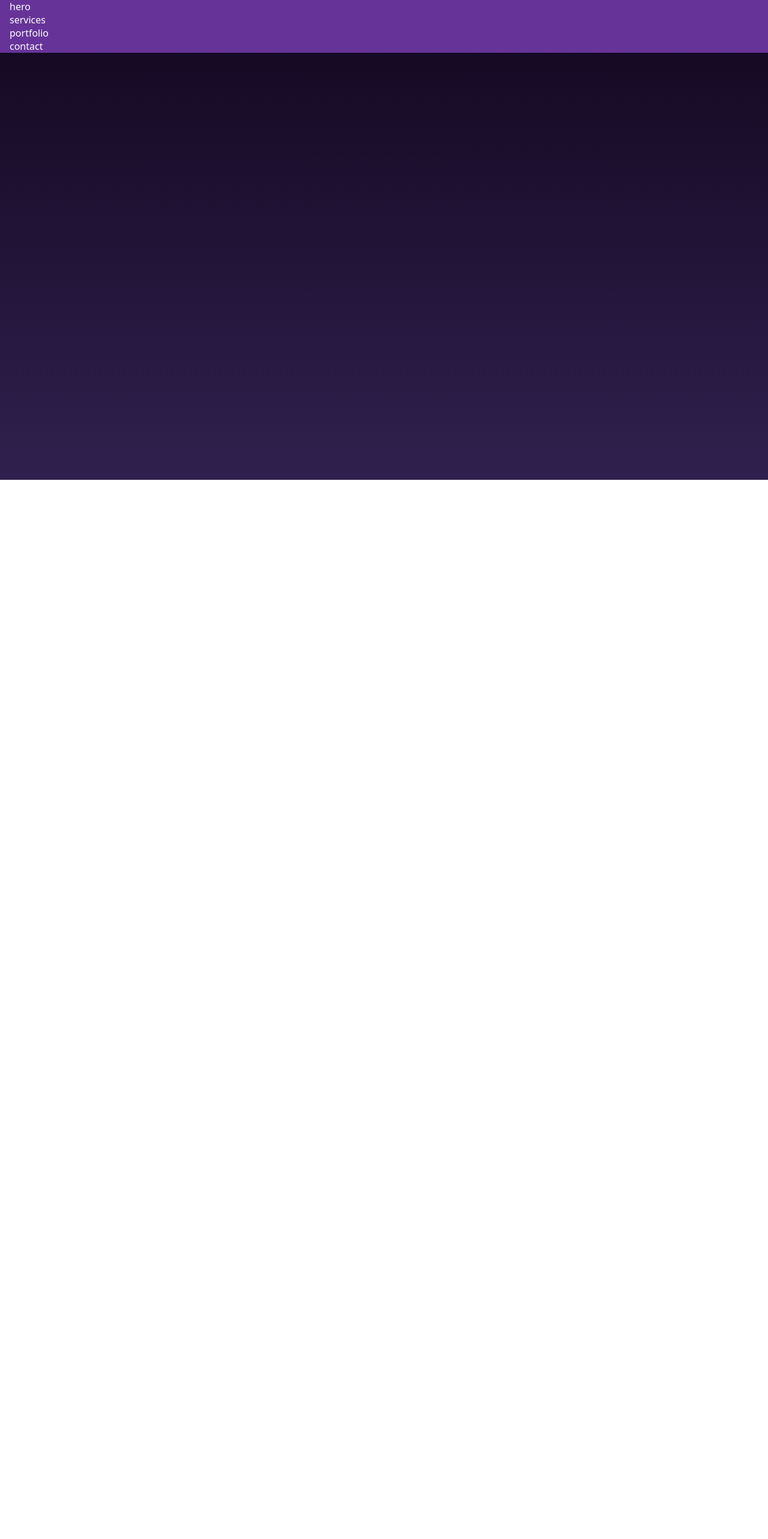
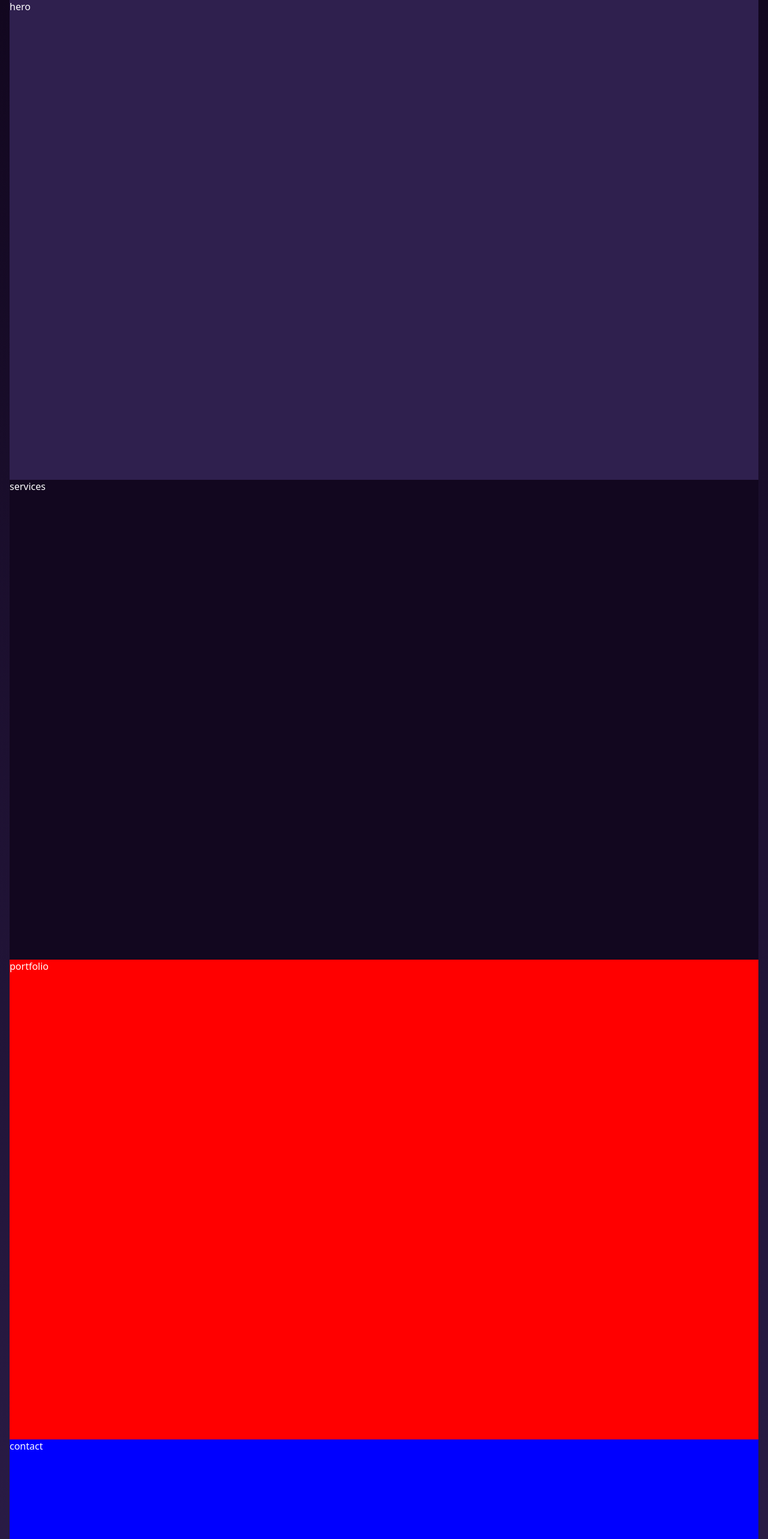
Before and after one commit to Sabuj-Chowdhury/3D_portfolio, a React (Vite) app: page / in a window 1280 px wide. Shown: the top 2566 px of the page at 60% size. Before the commit the page ends 800 px from the top, so only its background shows below. Built offline with nearby package versions, Linux system fonts and the light colour scheme.

Commit message:
scroll snap type with smooth animation with different background color in th section

```diff
--- a/src/App.jsx
+++ b/src/App.jsx
@@ -6,10 +6,18 @@ import Services from "./Components/Services/Services";
 const App = () => {
   return (
     <div className="container">
-      <Hero></Hero>
-      <Services></Services>
-      <Portfolio></Portfolio>
-      <Contact></Contact>
+      <section id="#hero">
+        <Hero></Hero>
+      </section>
+      <section id="#services">
+        <Services></Services>
+      </section>
+      <section id="#portfolio">
+        <Portfolio></Portfolio>
+      </section>
+      <section id="#contact">
+        <Contact></Contact>
+      </section>
     </div>
   );
 };
--- a/src/index.css
+++ b/src/index.css
@@ -3,6 +3,12 @@
   padding: 0;
   box-sizing: border-box;
 }
+
+html {
+  scroll-snap-type: y mandatory;
+  scroll-behavior: smooth;
+}
+
 body {
   background: linear-gradient(to bottom, #12071f, #2f204e);
   color: white;
@@ -22,7 +28,22 @@ a {
   padding-right: 16px;
   margin-left: auto;
   margin-right: auto;
-  background: rebeccapurple;
+}
+
+section {
+  height: 100vh;
+}
+section:nth-child(1) {
+  background-color: #2f204e;
+}
+section:nth-child(2) {
+  background-color: #12071f;
+}
+section:nth-child(3) {
+  background-color: red;
+}
+section:nth-child(4) {
+  background-color: blue;
 }
 
 /* media query */
```
